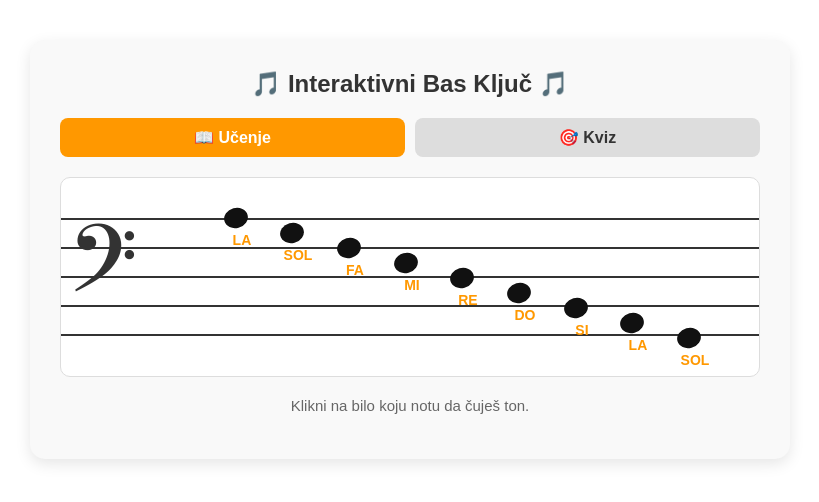
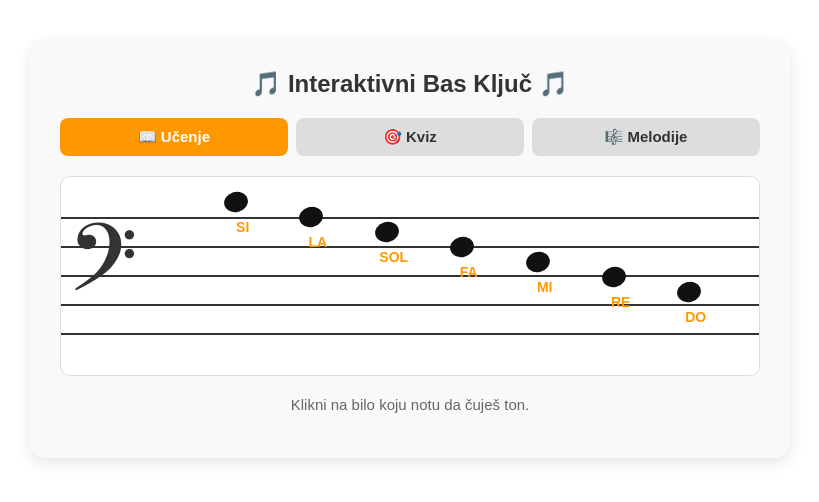
Before and after one commit to marex980/empty-wood-znggp4, a React (Create React App) app: page / in a window 1280 px wide. Shown: the top 502 px of the page, without its empty margins (230-1049 px from the left). Built offline with nearby package versions, Linux system fonts and the light colour scheme; a web font is replaced by a local one.

Commit message:
Update App.js-melodije

```diff
--- a/src/App.js
+++ b/src/App.js
@@ -1,23 +1,38 @@
 import React, { useState, useEffect, useRef } from 'react';
 
+// Nova skala: Uklonjene donje tri note, dodata nota SI iznad 5. linije (pozicija -1)
 const NOTES = [
+  { id: 0, name: 'SI', position: -1, freq: 246.94 },  // Iznad 5. linije
   { id: 1, name: 'LA', position: 0, freq: 220.00 },   // 5. linija
   { id: 2, name: 'SOL', position: 1, freq: 196.00 },  // 4. praznina
-  { id: 3, name: 'FA', position: 2, freq: 174.61 },   // 4. linija (Orijentir na 70px)
+  { id: 3, name: 'FA', position: 2, freq: 174.61 },   // 4. linija (Orijentir na 80px)
   { id: 4, name: 'MI', position: 3, freq: 164.81 },   // 3. praznina
   { id: 5, name: 'RE', position: 4, freq: 146.83 },   // 3. linija
-  { id: 6, name: 'DO', position: 5, freq: 130.81 },   // 2. praznina
-  { id: 7, name: 'SI', position: 6, freq: 123.47 },   // 2. linija
-  { id: 8, name: 'LA', position: 7, freq: 110.00 },   // 1. praznina
-  { id: 9, name: 'SOL', position: 8, freq: 98.00 }    // 1. linija
+  { id: 6, name: 'DO', position: 5, freq: 130.81 }    // 2. praznina (Orijentir - Donja granica)
 ];
 
 const SOLFEGIO = ['DO', 'RE', 'MI', 'FA', 'SOL', 'LA', 'SI'];
 
+// Podešavanje statičnih melodija za treći mod (Taktiranje)
+const MELODY_2_4 = [
+  { note: 'DO', pos: 5, left: 25 }, { note: 'MI', pos: 3, left: 40 }, // Takt 1
+  { barline: true, left: 52 },                                        // Taktica
+  { note: 'SOL', pos: 1, left: 65 }, { note: 'FA', pos: 2, left: 80 } // Takt 2
+];
+
+const MELODY_3_4 = [
+  { note: 'DO', pos: 5, left: 22 }, { note: 'RE', pos: 4, left: 32 }, { note: 'MI', pos: 3, left: 42 }, // Takt 1
+  { barline: true, left: 52 },                                                                          // Taktica
+  { note: 'FA', pos: 2, left: 62 }, { note: 'SOL', pos: 1, left: 72 }, { note: 'LA', pos: 0, left: 82 } // Takt 2
+];
+
 export default function BasKljucKviz() {
-  const [mode, setMode] = useState('learn');
+  const [mode, setMode] = useState('learn'); // 'learn', 'quiz', ili 'melody'
+  const [activeMelody, setActiveMelody] = useState('2/4'); // Bira melodiju unutar trećeg moda
+
   const [currentNote, setCurrentNote] = useState(null);
-  const [score, setScore] = useState(0);
+  const [correctCount, setCorrectCount] = useState(0);
+  const [totalCount, setTotalCount] = useState(0);
   const [feedback, setFeedback] = useState({ show: false, isCorrect: false, text: '' });
 
   const audioCtxRef = useRef(null);
@@ -55,9 +70,11 @@ export default function BasKljucKviz() {
   }, [mode]);
 
   const handleGuess = (guessName) => {
+    setTotalCount(prev => prev + 1); // Povećava ukupan broj pokušaja
+
     if (guessName === currentNote.name) {
+      setCorrectCount(prev => prev + 1); // Povećava tačne ako pogodi
       setFeedback({ show: true, isCorrect: true, text: 'Bravo! 🎉' });
-      setScore((prev) => prev + 1);
       playTone(currentNote.freq);
       setTimeout(() => pickRandomNote(), 1200);
     } else {
@@ -65,11 +82,16 @@ export default function BasKljucKviz() {
     }
   };
 
+  const resetScore = () => {
+    setCorrectCount(0);
+    setTotalCount(0);
+    setFeedback({ show: false, isCorrect: false, text: '' });
+  };
+
   return (
     <>
       <style>
         {`
-          /* UVOZIMO GOOGLE FONT ZA MUZIKU */
           @import url('https://fonts.googleapis.com/css2?family=Noto+Music&display=swap');
 
           .app-container {
@@ -85,16 +107,15 @@ export default function BasKljucKviz() {
             display: flex; flex-direction: column; justify-content: space-between;
             padding: 40px 0; box-sizing: border-box; overflow: hidden;
           }
-          /* KLJUČ KORISTI NOTO MUSIC FONT */
           .clef-symbol {
-            position: absolute; left: 10px; top: 80px;
+            position: absolute; left: 10px; top: 80px; /* Zadržano tvoje podešavanje */
             font-family: 'Noto Music', sans-serif;
             font-size: 85px; color: #333;
             line-height: 0; pointer-events: none;
             transform: translateY(-12%);
           }
           .mode-btn {
-            padding: 10px 15px; font-size: 14px; font-weight: bold;
+            padding: 10px 5px; font-size: 13px; font-weight: bold;
             cursor: pointer; border: none; border-radius: 8px; flex: 1;
           }
           .ans-btn {
@@ -108,38 +129,68 @@ export default function BasKljucKviz() {
             transform: translateX(-50%) rotate(15deg);
             font-size: 11px; font-weight: bold; color: #FF9800;
           }
+          .barline {
+            position: absolute; width: 2px; height: 120px;
+            background-color: #333; top: 40px;
+          }
           @media (min-width: 600px) {
             .app-container { padding: 30px; margin: 40px auto; }
-            .mode-btn { padding: 10px 20px; font-size: 16px; }
+            .mode-btn { padding: 10px 20px; font-size: 15px; }
             .ans-btn { flex: none; padding: 15px 25px; font-size: 20px; }
-            .note-label { font-size: 14px; }
+            .note-label { font-size: 14px; top: 28px; }
           }
         `}
       </style>
 
       <div className="app-container">
-        <h2 style={{ color: '#333', marginTop: 0 }}>🎵 Interaktivni Bas Ključ 🎵</h2>
+        <h2 style={{ color: '#333', marginTop: 0, marginBottom: '20px' }}>🎵 Interaktivni Bas Ključ 🎵</h2>
 
-        <div style={{ display: 'flex', justifyContent: 'center', gap: '10px', marginBottom: '15px' }}>
+        {/* TABS / MODOVI */}
+        <div style={{ display: 'flex', justifyContent: 'center', gap: '8px', marginBottom: '15px' }}>
           <button className="mode-btn" onClick={() => setMode('learn')} style={{ backgroundColor: mode === 'learn' ? '#FF9800' : '#ddd', color: mode === 'learn' ? 'white' : '#333' }}>
             📖 Učenje
           </button>
-          <button className="mode-btn" onClick={() => { setMode('quiz'); setScore(0); }} style={{ backgroundColor: mode === 'quiz' ? '#007BFF' : '#ddd', color: mode === 'quiz' ? 'white' : '#333' }}>
+          <button className="mode-btn" onClick={() => { setMode('quiz'); resetScore(); }} style={{ backgroundColor: mode === 'quiz' ? '#007BFF' : '#ddd', color: mode === 'quiz' ? 'white' : '#333' }}>
             🎯 Kviz
+          </button>
+          <button className="mode-btn" onClick={() => setMode('melody')} style={{ backgroundColor: mode === 'melody' ? '#4CAF50' : '#ddd', color: mode === 'melody' ? 'white' : '#333' }}>
+            🎼 Melodije
           </button>
         </div>
 
-        {mode === 'quiz' && <p style={{ fontSize: '16px', margin: '10px 0' }}>Poeni: <strong style={{ color: '#007BFF', fontSize: '22px' }}>{score}</strong></p>}
+        {/* PRIKAZ SKORA ZA KVIZ */}
+        {mode === 'quiz' && (
+          <div style={{ display: 'flex', justifyContent: 'center', alignItems: 'center', gap: '15px', margin: '10px 0' }}>
+            <p style={{ fontSize: '18px', margin: 0 }}>Rezultat: <strong style={{ color: '#007BFF', fontSize: '24px' }}>{correctCount} / {totalCount}</strong></p>
+            <button onClick={resetScore} style={{ padding: '5px 10px', fontSize: '12px', backgroundColor: '#dc3545', color: 'white', border: 'none', borderRadius: '5px', cursor: 'pointer' }}>
+              Resetuj
+            </button>
+          </div>
+        )}
 
+        {/* PRIKAZ DUGMIĆA ZA IZBOR TAKTA U MELODIJA MODU */}
+        {mode === 'melody' && (
+           <div style={{ display: 'flex', justifyContent: 'center', gap: '10px', margin: '10px 0' }}>
+           <button onClick={() => setActiveMelody('2/4')} style={{ padding: '8px 15px', fontWeight: 'bold', backgroundColor: activeMelody === '2/4' ? '#333' : '#eee', color: activeMelody === '2/4' ? '#fff' : '#333', border: 'none', borderRadius: '5px' }}>
+             2/4 Takt
+           </button>
+           <button onClick={() => setActiveMelody('3/4')} style={{ padding: '8px 15px', fontWeight: 'bold', backgroundColor: activeMelody === '3/4' ? '#333' : '#eee', color: activeMelody === '3/4' ? '#fff' : '#333', border: 'none', borderRadius: '5px' }}>
+             3/4 Takt
+           </button>
+         </div>
+        )}
+
+        {/* NOTNI SISTEM */}
         <div className="staff-box">
           {[...Array(5)].map((_, i) => (
             <div key={i} style={{ width: '100%', height: '2px', backgroundColor: '#333' }}></div>
           ))}
 
-          {/* Vraćamo simbol, ali ga sada čita Google-ov muzički font */}
           <div className="clef-symbol">𝄢</div>
 
+          {/* 1. MOD ZA UČENJE */}
           {mode === 'learn' && NOTES.map((note, index) => {
+            // Ravnomerno raspoređivanje od 25% do 85% širine
             const leftPosition = 25 + (index * (65 / (NOTES.length - 1)));
             return (
               <div key={note.id} onClick={() => playTone(note.freq)}
@@ -153,6 +204,7 @@ export default function BasKljucKviz() {
             );
           })}
 
+          {/* 2. MOD ZA KVIZ */}
           {mode === 'quiz' && currentNote && (
             <div style={{
               position: 'absolute', left: '60%', top: `${40 + (currentNote.position * 15) - 10}px`,
@@ -160,11 +212,49 @@ export default function BasKljucKviz() {
               borderRadius: '50%', transform: 'translateX(-50%) rotate(-15deg)', transition: 'top 0.3s ease, background-color 0.3s ease'
             }}></div>
           )}
+
+          {/* 3. MOD ZA MELODIJU (TAKTIRANJE) */}
+          {mode === 'melody' && (
+            <>
+              {/* Znak za takt odmah pored ključa */}
+              <div style={{ position: 'absolute', left: '55px', top: '70px', fontSize: '30px', fontWeight: 'bold', lineHeight: '30px', color: '#333', display: 'flex', flexDirection: 'column' }}>
+                <span>{activeMelody === '2/4' ? '2' : '3'}</span>
+                <span>4</span>
+              </div>
+
+              {/* Iscrtavanje nota i taktova na osnovu izbora */}
+              {(activeMelody === '2/4' ? MELODY_2_4 : MELODY_3_4).map((item, index) => {
+                if (item.barline) {
+                  return <div key={index} className="barline" style={{ left: `${item.left}%` }}></div>;
+                }
+                // Ako nije taktna crta, onda je nota
+                return (
+                  <div key={index} style={{
+                    position: 'absolute', left: `${item.left}%`, top: `${40 + (item.pos * 15) - 10}px`,
+                    width: '24px', height: '20px', backgroundColor: '#111', borderRadius: '50%', transform: 'translateX(-50%) rotate(-15deg)'
+                  }}>
+                    <div className="note-label" style={{ color: '#666' }}>{item.note}</div>
+                  </div>
+                );
+              })}
+
+              {/* Završna dvostruka taktna crta na kraju sistema */}
+              <div style={{ position: 'absolute', right: '15px', top: '40px', width: '2px', height: '120px', backgroundColor: '#333' }}></div>
+              <div style={{ position: 'absolute', right: '10px', top: '40px', width: '4px', height: '120px', backgroundColor: '#333' }}></div>
+            </>
+          )}
         </div>
 
-        {mode === 'learn' ? (
+        {/* DONJI KONTROLNI DEO */}
+        {mode === 'learn' && (
           <p style={{ fontSize: '15px', color: '#666' }}>Klikni na bilo koju notu da čuješ ton.</p>
-        ) : (
+        )}
+
+        {mode === 'melody' && (
+          <p style={{ fontSize: '15px', color: '#666' }}>Otvori šaku i spremi ruku! Čitaj note redom i taktiraš.</p>
+        )}
+
+        {mode === 'quiz' && (
           <>
             <div style={{ minHeight: '30px', marginBottom: '15px', fontSize: '18px', fontWeight: 'bold', color: feedback.isCorrect ? '#4CAF50' : '#E53935' }}>
               {feedback.show ? feedback.text : 'Koja je ovo nota?'}
```
